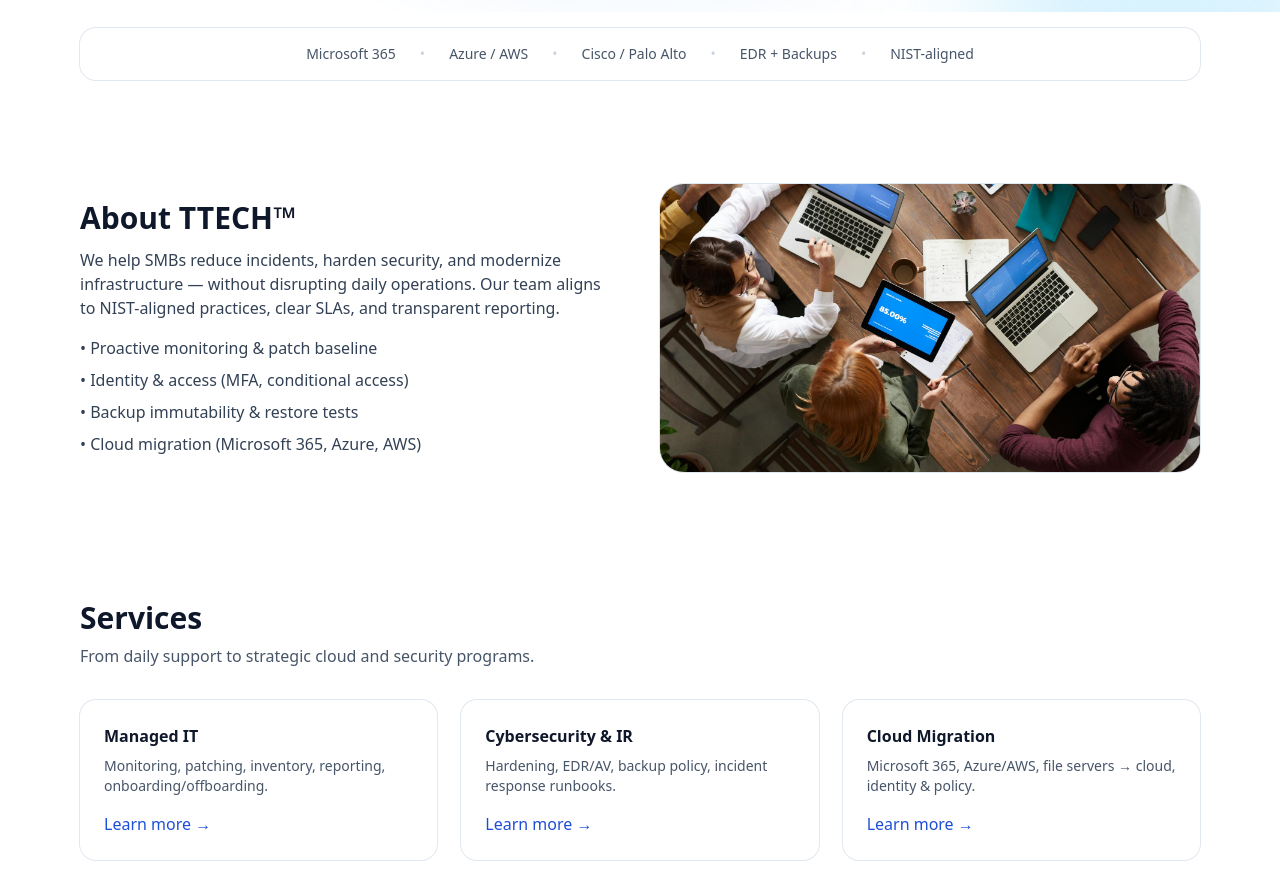
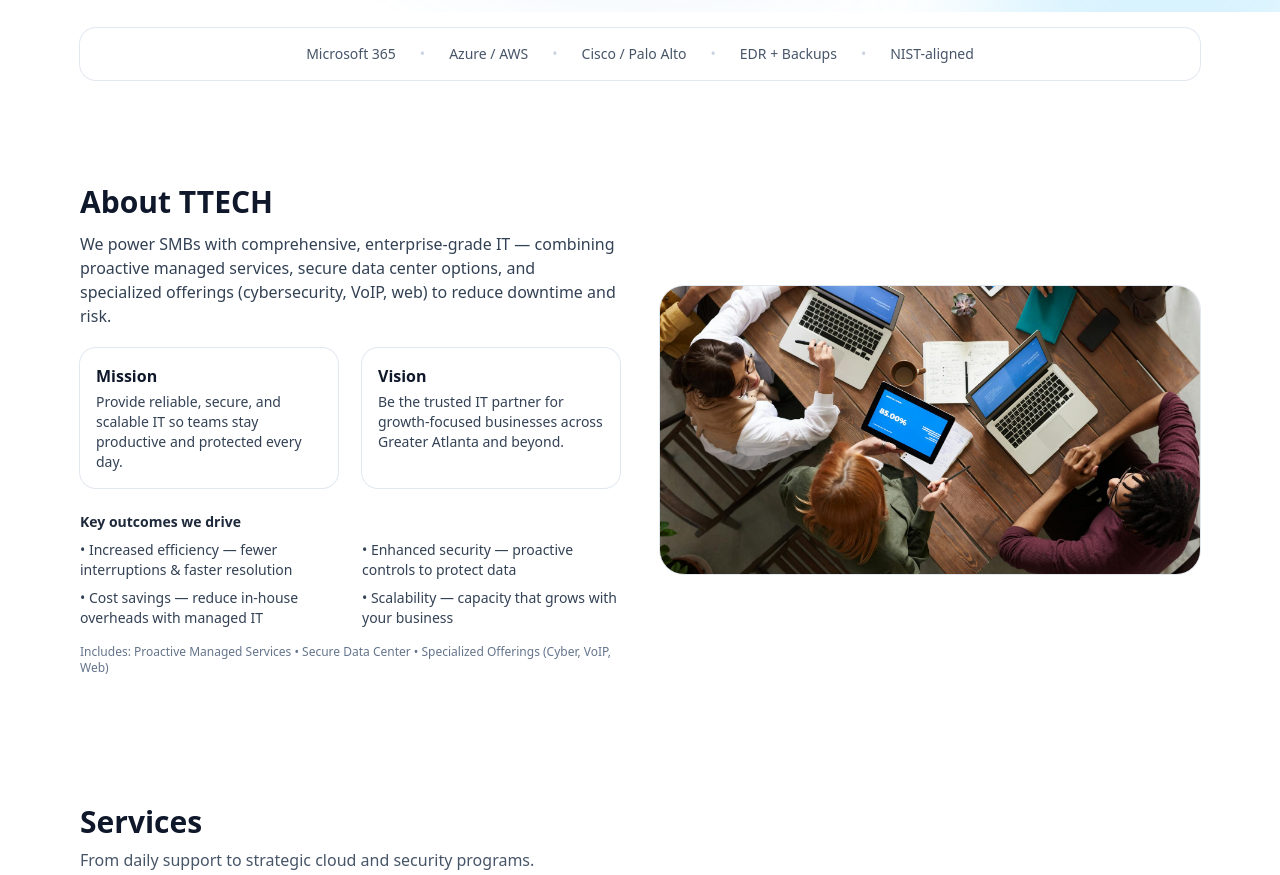
Before and after one commit to Tool-Go/KOKO-tech, a website: page public/index.html in a window 1280 px wide. Shown: the part 920-1795 px from the top of the page. Drawn offline with nearby package versions, Linux system fonts and the light colour scheme.

Commit message:
About synced to deck + SEO basics (favicon.svg, robots, sitemap)

```diff
--- a/public/index.html
+++ b/public/index.html
@@ -24,6 +24,7 @@
   <script type="application/ld+json">
   {"@context":"https://schema.org","@type":"Organization","name":"TTECH","url":"https://ttech.live/","logo":"https://ttech.live/assets/ttech-logo.jpeg","address":{"@type":"PostalAddress","streetAddress":"1040 Founders BLVD","addressLocality":"Athens","addressRegion":"GA","postalCode":"30606","addressCountry":"US"},"contactPoint":{"@type":"ContactPoint","contactType":"sales","telephone":"+1-470-302-2997","email":"mnsimire@ttech.live","areaServed":"US-GA"}}
   </script>
+  <link rel="icon" type="image/svg+xml" href="/favicon.svg" />
 
   <link rel="preconnect" href="https://www.googletagmanager.com">
   <link rel="preconnect" href="https://www.google-analytics.com">
@@ -110,23 +111,49 @@
   </section>
 
   <!-- ABOUT -->
-  <section id="about" class="max-w-6xl mx-auto px-4 py-16">
-    <div class="grid md:grid-cols-2 gap-10 items-center">
-      <div class="reveal">
-        <h2 class="text-2xl md:text-3xl font-bold">About TTECH™</h2>
-        <p class="mt-3 text-slate-700">We help SMBs reduce incidents, harden security, and modernize infrastructure — without disrupting daily operations. Our team aligns to NIST-aligned practices, clear SLAs, and transparent reporting.</p>
-        <ul class="mt-4 space-y-2 text-slate-700">
-          <li>• Proactive monitoring & patch baseline</li>
-          <li>• Identity & access (MFA, conditional access)</li>
-          <li>• Backup immutability & restore tests</li>
-          <li>• Cloud migration (Microsoft 365, Azure, AWS)</li>
+<section id="about" class="max-w-6xl mx-auto px-4 py-16">
+  <div class="grid md:grid-cols-2 gap-10 items-center">
+    <div class="reveal">
+      <h2 class="text-2xl md:text-3xl font-bold">About TTECH</h2>
+      <p class="mt-3 text-slate-700">
+        We power SMBs with comprehensive, enterprise-grade IT — combining proactive managed services,
+        secure data center options, and specialized offerings (cybersecurity, VoIP, web) to reduce downtime and risk.
+      </p>
+
+      <div class="mt-5 grid sm:grid-cols-2 gap-6">
+        <div class="rounded-2xl ring-1 ring-slate-200 p-4 bg-white">
+          <div class="font-semibold">Mission</div>
+          <p class="text-sm text-slate-700 mt-1">
+            Provide reliable, secure, and scalable IT so teams stay productive and protected every day.
+          </p>
+        </div>
+        <div class="rounded-2xl ring-1 ring-slate-200 p-4 bg-white">
+          <div class="font-semibold">Vision</div>
+          <p class="text-sm text-slate-700 mt-1">
+            Be the trusted IT partner for growth-focused businesses across Greater Atlanta and beyond.
+          </p>
+        </div>
+      </div>
+
+      <div class="mt-6">
+        <div class="text-sm font-semibold text-slate-800">Key outcomes we drive</div>
+        <ul class="mt-2 grid sm:grid-cols-2 gap-x-6 gap-y-2 text-sm text-slate-700">
+          <li>• Increased efficiency — fewer interruptions & faster resolution</li>
+          <li>• Enhanced security — proactive controls to protect data</li>
+          <li>• Cost savings — reduce in-house overheads with managed IT</li>
+          <li>• Scalability — capacity that grows with your business</li>
         </ul>
-      </div>
-      <div class="rounded-3xl ring-1 ring-slate-200 overflow-hidden reveal">
-        <img src="/assets/about-team.jpg" alt="IT engineers collaborating in an operations room" class="w-full h-72 object-cover">
+        <div class="mt-4 text-xs text-slate-500">
+          Includes: Proactive Managed Services • Secure Data Center • Specialized Offerings (Cyber, VoIP, Web)
+        </div>
       </div>
     </div>
-  </section>
+
+    <figure class="rounded-3xl ring-1 ring-slate-200 overflow-hidden reveal">
+      <img src="/assets/about-team.jpg" alt="IT engineers collaborating in an operations room" class="w-full h-72 object-cover">
+    </figure>
+  </div>
+</section>
 
   <!-- SERVICES -->
   <section id="services" class="max-w-6xl mx-auto px-4 py-16">
--- /dev/null
+++ b/public/robots.txt
@@ -0,0 +1,4 @@
+User-agent: *
+Allow: /
+
+Sitemap: /sitemap.xml
```
Also changed, not shown: public/sitemap.xml (added, +33 -0 lines), public/favicon.svg (added).
